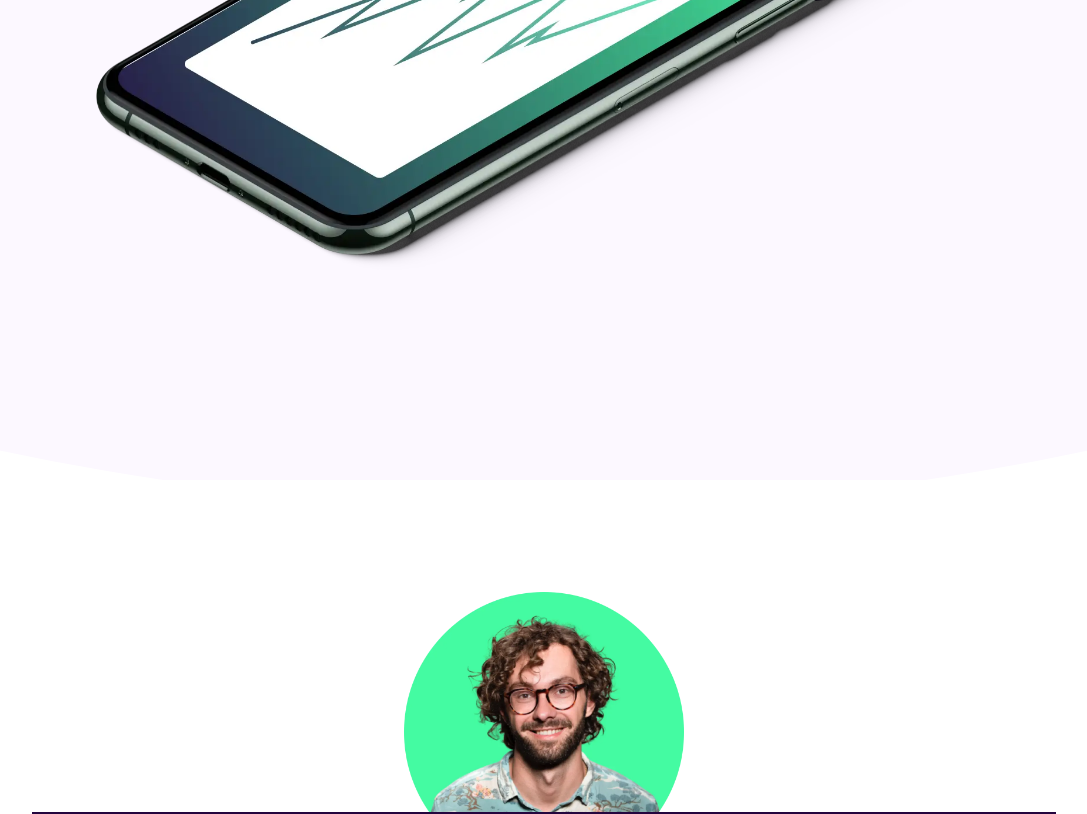
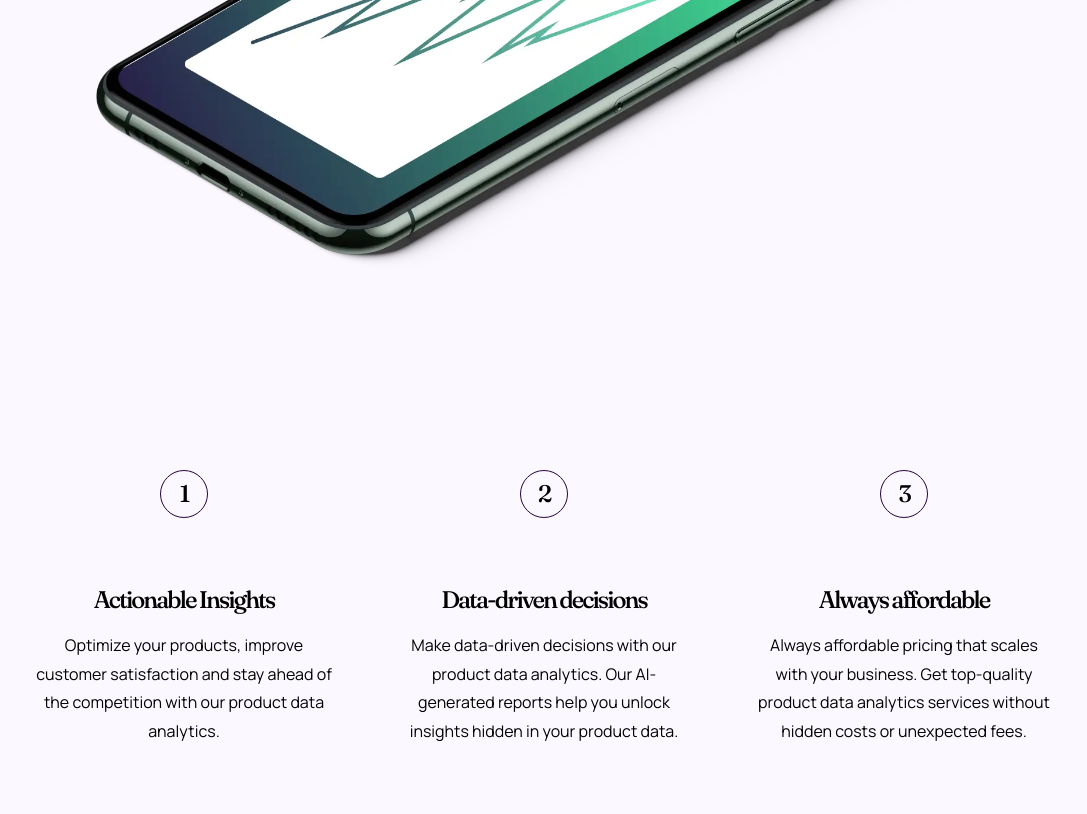
Before and after one commit to jambanix/frontendmentor_workit-landing-page, a plain HTML site: page index.html in a window 1280 px wide. Shown: the part 680-1494 px from the top of the page, without its empty margins (96-1183 px from the left). Drawn offline with Linux system fonts and the light colour scheme.

Commit message:
replace flexbox info section with grid. now fully responsive across all screen sizes

```diff
--- a/index.html
+++ b/index.html
@@ -40,50 +40,27 @@
      <section class="info-section">
          <div class="info-section-container">
 
-            <!--  Mobile  -->
-            <div class="wrapper flex-col-container mobile">
-                <div class="info-box">
-                    <h3 class="info-number text-3 flex-row-container">1</h3>
-                    <h3 class="info-heading text-3">Actionable insights</h3>
-                    <p class="info-text text-4">Optimize your products, improve customer satisfaction and stay ahead of the competition with our product data analytics.</p>
-                </div>
-                <div class="info-box">
-                    <h3 class="info-number text-3 flex-row-container">2</h3>
-                    <h3 class="info-heading text-3">Data-driven decisions</h3>
-                    <p class="info-text text-4">Make data-driven decisions with our product data analytics. Our AI-generated reports help you unlock insights hidden in your product data.</p>
-                </div>
-                <div class="info-box">
-                    <h3 class="info-number text-3 flex-row-container">3</h3>
-                    <h3 class="info-heading text-3">Always affordable</h3>
-                    <p class="info-text text-4">Always affordable pricing that scales with your business. Get top-quality product data analytics services without hidden costs or unexpected fees.</p>
-                </div>
-            </div>
-            <!--  -->
-
-            <!-- Tablet -->
-             <div class="tablet-info-container">
-
             <div class="number-1 info-number text-3">1</div>
-                    <div class="number-1-info flex-col-container">
+            <div class="number-1-info info-box">
                 <h3 class="info-heading text-3">Actionable Insights</h3>
                 <p class="info-text text-4">Optimize your products, improve customer satisfaction and stay ahead of the competition with our product data analytics.</p>
             </div>
 
 
             <div class="number-2 info-number text-3">2</div>
-                    <div class="number-2-info flex-col-container">
+            <div class="number-2-info info-box">
                 <h3 class="info-heading text-3">Data-driven decisions</h3>
                 <p class="info-text text-4">Make data-driven decisions with our product data analytics. Our AI-generated reports help you unlock insights hidden in your product data.</p>
             </div>
 
 
             <div class="number-3 info-number text-3">3</div>
-                    <div class="number-3-info flex-col-container">
+            <div class="number-3-info info-box">
                 <h3 class="info-heading text-3">Always affordable</h3>
                 <p class="info-text text-4">Always affordable pricing that scales with your business. Get top-quality product data analytics services without hidden costs or unexpected fees.</p>
             </div>
 
-             </div>
+
         </div>
         <div class="circle-container">
             <div class="circle circle-2"></div>
--- a/style.css
+++ b/style.css
@@ -206,101 +206,6 @@ html {
     background-color: var(--purple-900);
 }
 
-@media (min-width: 520px) {
-
-    .wrapper {
-        width: 80%;
-    }
-    .hero {
-        height: 72rem;
-    }
-
-    .hero-banner {
-        height: 45rem;
-
-    }
-
-    .hero-headline {
-        height:24rem;
-    }
-}
-
-@media (min-width: 629px) {
-    .mobile {
-        display: none;
-    }
-
-    .tablet-info-container {
-        display: inline-flex;
-    }
-
-    .info-section-container {
-        padding: 8rem;
-    }
-}
-
-@media (min-width: 830px) {
-    .hero {
-        height: 80rem;
-    }
-
-    .hero-banner {
-        height: 50rem;
-
-    }
-
-    .hero-headline {
-        height:29rem;
-    }
-
-    .hero-text {
-        font-size: 6rem;
-    }
-
-    .circle-container {
-        height: 30rem;
-    }
-
-    .info-section {
-        padding-top:10rem;
-    }
-
-}
-
-@media (min-width: 1027px) {
-    .info-section-container .wrapper {
-        margin-top: 10rem;
-    }
-}
-
-@media (min-width: 1383px) {
-    .info-section-container .wrapper {
-        margin-top: 20rem;
-    }
-
-    .hero-text {
-        font-size: 8rem;
-    }
-}
-
-@media (min-width: 1400px) {
-
-    .hero {
-        height: 90rem;
-    }
-
-    .hero-banner {
-        height: 60rem;
-    }
-
-    .circle-container {
-        height: 40rem;
-    }
-
-    .hero-banner img {
-        max-width: 110rem;
-    }
-}
 
 
 
@@ -312,13 +217,24 @@ html {
 }
 
 .info-section-container .wrapper{
-    text-align: center;
-    gap: 3.2rem;
     color: var(--purple-900);
     width: 100%;
     padding-left: 2rem;
     padding-right: 2rem;
     padding-bottom: 4rem;
+}
+
+.info-section-container {
+    display: grid;
+    grid-template-rows: 6;
+    grid-template-columns: 1fr;
+    gap: 4rem;
+    padding-top: 8rem;
+    padding-left: 2rem;
+    padding-right: 2rem;
+    align-items: center;
+    justify-content: center;
+    text-align: center;
 }
 
 .info-box {
@@ -333,37 +249,48 @@ html {
     height: 4.8rem;
     border: .14rem solid var(--purple-900);
     border-radius: 50%;
-    justify-content: center;
-    align-items: center;
     color: var(--purple);
     margin-bottom: 0.8rem;
     font-size: 2.4rem;
     text-align: center;
+    justify-self: center;
 }
 
 /*  Mobile */
-.tablet-info-container {
-    display: grid;
-    grid-template-columns: 20% 1fr;
-    grid-template-rows: repeat(3, 16rem);
-    gap: 4rem;
-    display: none;
-}
-
 .number-1,
 .number-2,
 .number-3 {
     grid-column: 1;
     align-content: center;
+    justify-content: center;
 }
 
-.number-1-info,
-.number-2-info,
-.number-3-info {
-    grid-column: 2;
-    gap: 2.4rem;
+.number-1 {
+    grid-row: 1
 }
 
+.number-1-info {
+    grid-column: 1;
+    grid-row: 2;
+}
+
+.number-2 {
+    grid-row: 3
+}
+
+.number-2-info {
+    grid-column: 1;
+    grid-row: 4;
+}
+
+.number-3 {
+    grid-row: 5
+}
+
+.number-3-info {
+    grid-column: 1;
+    grid-row: 6;
+}
 
 
 .info-section .circle-container {
@@ -438,3 +365,186 @@ html {
     gap: 3rem;
     width: 100%;
 }
+
+@media (min-width: 520px) {
+
+    .wrapper {
+        width: 80%;
+    }
+    .hero {
+        height: 72rem;
+    }
+
+    .hero-banner {
+        height: 45rem;
+
+    }
+
+    .hero-headline {
+        height:24rem;
+    }
+}
+
+@media (min-width: 629px) {
+
+    .info-section-container {
+        padding-left: 4rem;
+        padding-right: 4rem;
+        gap: 6rem;
+    }
+
+    .info-section-container {
+        grid-template-rows: 3;
+        grid-template-columns: 12rem, 1fr;
+        text-align: left;
+    }
+
+    /* Tablet */
+    .number-1,
+    .number-2,
+    .number-3 {
+        grid-column: 1;
+        align-self: center;
+    }
+
+    .number-1 {
+        grid-row: 1;
+    }
+
+    .number-1-info {
+        grid-column: 2;
+        grid-row: 1;
+        text-align: left;
+    }
+
+    .number-2 {
+        grid-row: 2;
+    }
+
+    .number-2-info {
+        grid-column: 2;
+        grid-row: 2;
+    }
+
+    .number-3 {
+        grid-row: 3
+    }
+
+    .number-3-info {
+        grid-column: 2;
+        grid-row: 3;
+    }
+
+    .info-heading {
+        align-self: flex-start;
+    }
+}
+
+
+@media (min-width: 830px) {
+    .hero {
+        height: 80rem;
+    }
+
+    .hero-banner {
+        height: 50rem;
+
+    }
+
+    .hero-headline {
+        height:29rem;
+    }
+
+    .hero-text {
+        font-size: 6rem;
+    }
+
+    .circle-container {
+        height: 30rem;
+    }
+
+
+
+}
+
+@media (min-width: 1027px) {
+    .info-section-container .wrapper {
+        margin-top: 20rem;
+    }
+
+    .info-section-container {
+        padding-top: 35rem;
+        grid-template-rows: 2;
+        grid-template-columns: repeat(3, 30rem);
+    }
+
+
+    .number-1 {
+        grid-column: 1;
+        grid-row: 1;
+    }
+
+    .number-1-info {
+        grid-column: 1;
+        grid-row: 2;
+        text-align: center;
+    }
+
+    .number-2 {
+        grid-row: 1;
+        grid-column: 2;
+    }
+
+    .number-2-info {
+        grid-column: 2;
+        grid-row: 2;
+    }
+
+    .number-3 {
+        grid-row: 1;
+        grid-column: 3;
+    }
+
+    .number-3-info {
+        grid-column: 3;
+        grid-row: 2;
+    }
+
+    .info-heading {
+        align-self: center;
+    }
+
+    .info-text {
+        align-self: center;
+        text-align: center;
+    }
+}
+
+@media (min-width: 1383px) {
+    .info-section-container .wrapper {
+        margin-top: 30rem;
+    }
+
+    .hero-text {
+        font-size: 8rem;
+    }
+}
+
+@media (min-width: 1400px) {
+
+    .hero {
+        height: 90rem;
+    }
+
+    .hero-banner {
+        height: 60rem;
+    }
+
+    .circle-container {
+        height: 40rem;
+    }
+
+    .hero-banner img {
+        max-width: 110rem;
+    }
+}
```
Lines whose indentation alone changed are shown as unchanged.
